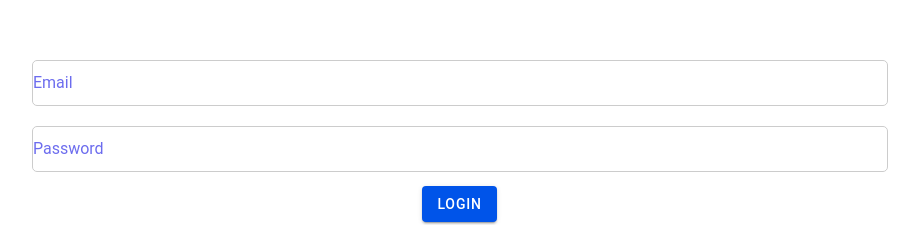
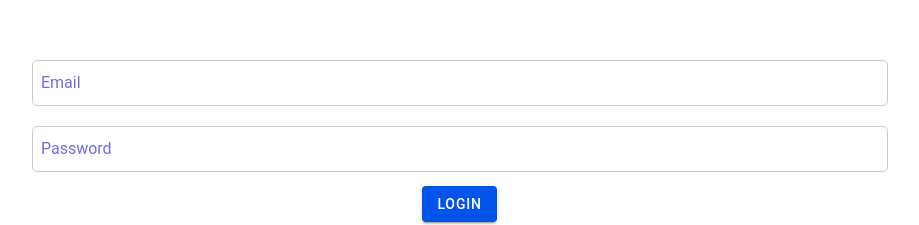
Before and after one commit to okonji-vic/authentication-ionic, a React (Vite) app: page /login in a window 1280 px wide. Shown: the part 221-446 px from the top of the page, without its empty margins (180-1099 px from the left). Built offline with nearby package versions, Linux system fonts and the light colour scheme.

Commit message:
input padding

```diff
--- a/src/components/RegisterPage.css
+++ b/src/components/RegisterPage.css
@@ -9,11 +9,12 @@
 .input-field {
   display: block;
   width: 98%;
-  padding: 100px;
+  padding-left: 8px!important;
   margin: 10px auto;
   border: 1px solid #ccc;
   border-radius: 5px;
   color: rgb(11, 11, 227);
+
 }
 .button-login {
   color: white;
```
Also changed, not shown: src/pages/Home.tsx (+1 -142 lines).
